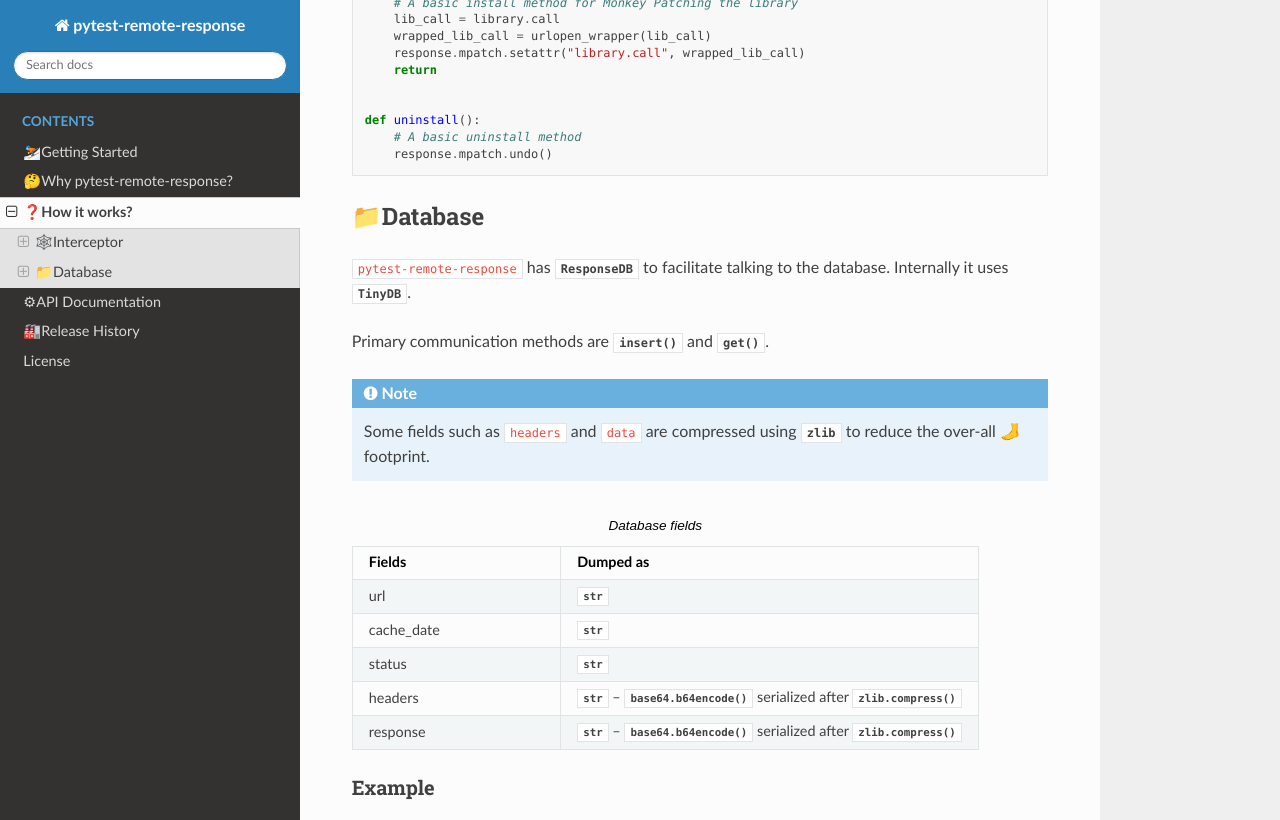
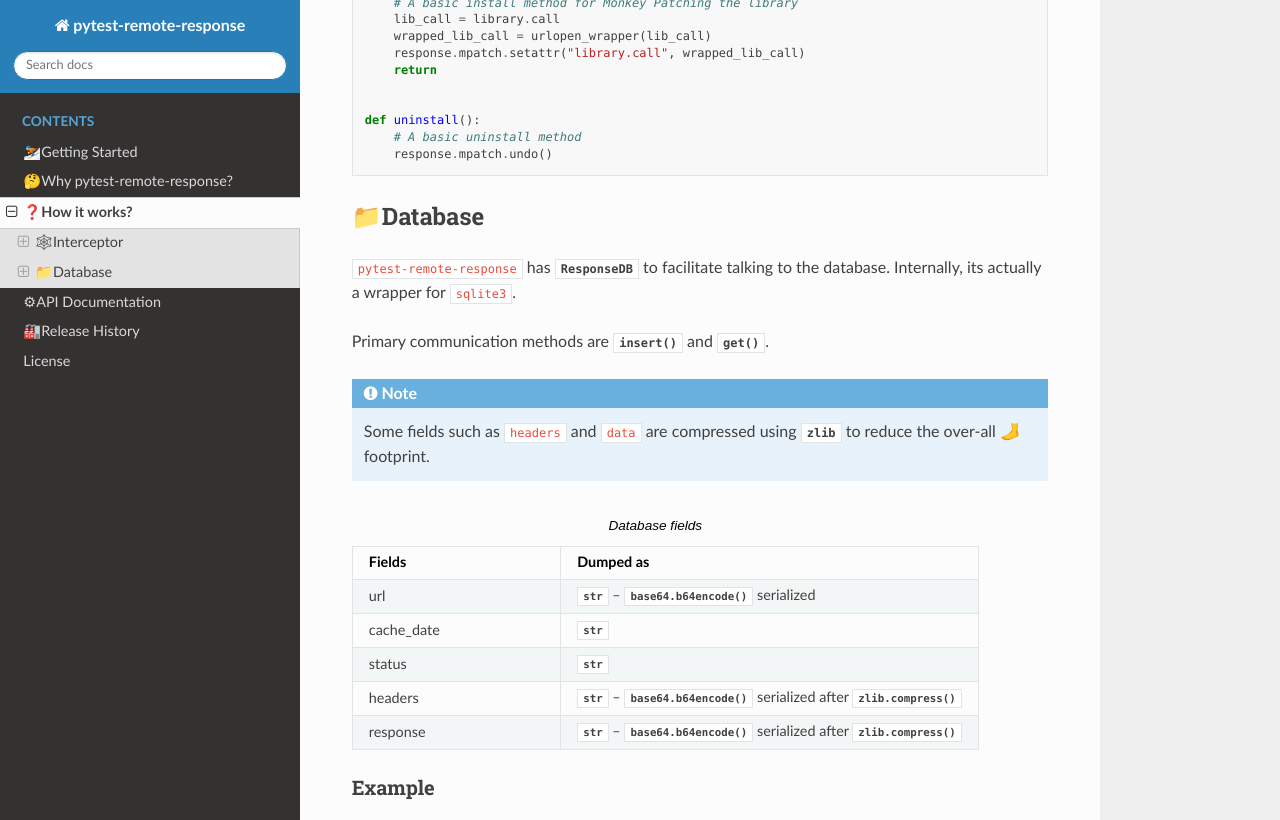
Before and after one commit to devanshshukla99/pytest-remote-response, a Sphinx documentation site: the page built from docs/how_it_works.rst, in a window 1280 px wide and 900 px high, scrolled down 1486 px, cut to the strip 0-820 px from the top of the window. Built offline with Sphinx 7.4.7 and the Read the Docs theme 2.0.0, drawn with Linux system fonts in a browser that asks for light colours; cross-references to code outside the pages are shown as plain code.

Commit message:
docs update

```diff
--- a/docs/conf.py
+++ b/docs/conf.py
@@ -260,5 +260,5 @@ intersphinx_mapping = {
     "urllib3": ("https://urllib3.readthedocs.io/en/stable/", None),
     "requests": ("https://docs.python-requests.org/en/master/", None),
     "aiohttp": ("https://docs.aiohttp.org/en/stable/", None),
-    "tinydb": ("https://tinydb.readthedocs.io/en/stable/", None),
+    "sqlite3": ("https://docs.python.org/3/library/sqlite3.html", None),
 }
--- a/docs/how_it_works.rst
+++ b/docs/how_it_works.rst
@@ -83,7 +83,7 @@ Example
 📁Database
 ***********
 
-``pytest-remote-response`` has :class:`~pytest_response.database.ResponseDB` to facilitate talking to the database. Internally it uses :class:`~tinydb.database.TinyDB`.
+``pytest-remote-response`` has :class:`~pytest_response.database.ResponseDB` to facilitate talking to the database. Internally, its actually a wrapper for :module:`sqlite3`.
 
 Primary communication methods are :meth:`~pytest_response.database.ResponseDB.insert` and :meth:`~pytest_response.database.ResponseDB.get`.
 
@@ -100,7 +100,7 @@ Primary communication methods are :meth:`~pytest_response.database.ResponseDB.in
       - Dumped as
 
     * - url
-      - :class:`str`
+      - :class:`str` -- :func:`base64.b64encode` serialized
 
     * - cache_date
       - :class:`str`
--- a/setup.cfg
+++ b/setup.cfg
@@ -30,7 +30,6 @@ setup_requires =
 install_requires =
     pytest>=4.6
     requests>=2.25.1
-    tinydb
     aiohttp
 
 [options.entry_points]
```
Also changed, not shown: 1 other file.
